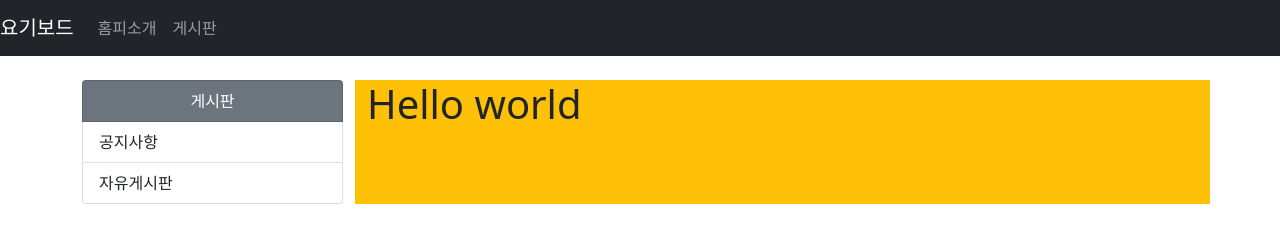
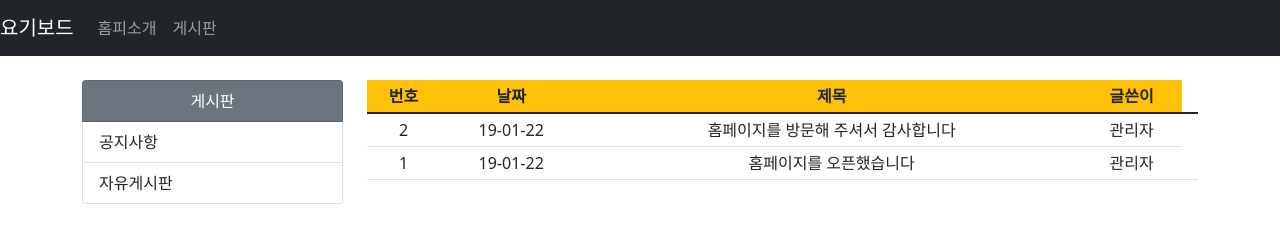
Before and after one commit to zebera99/Library, a plain HTML site: page start.html in a window 1280 px wide. Drawn offline with nearby package versions, Linux system fonts and the light colour scheme.

Commit message:
did bootstrap

```diff
--- a/start.html
+++ b/start.html
@@ -36,8 +36,32 @@
                         <a href="#" class="list-group-item list-group-item-action">자유게시판</a>
                     </div>
                 </div>
-                <div class="col-md-9 bg-warning">
-                    <h1>Hello world</h1>
+                <div class="col-md-9 ">
+                    <table class="table table-sm border-bottom text-center">
+                        <thead class="thead-light bg-warning">
+                            <tr>
+                                <th>번호</th>
+                                <th>날짜</th>
+                                <th>제목</th>
+                                <th>글쓴이</th>
+                            </tr>
+                        </thead>
+                        <tbody>
+                            <tr>
+                                <td>2</td>
+                                <td>19-01-22</td>
+                                <td class="text-left">홈페이지를 방문해 주셔서 감사합니다</td>
+                                <td>관리자</td>
+                            </tr>
+                            <tr>
+                                <td>1</td>
+                                <td>19-01-22</td>
+                                <td class="text-left">홈페이지를 오픈했습니다</td>
+                                <td>관리자</td>
+                                <td></td>
+                            </tr>
+                        </tbody>
+                    </table>
                 </div>
             </div>
         </div>
```
